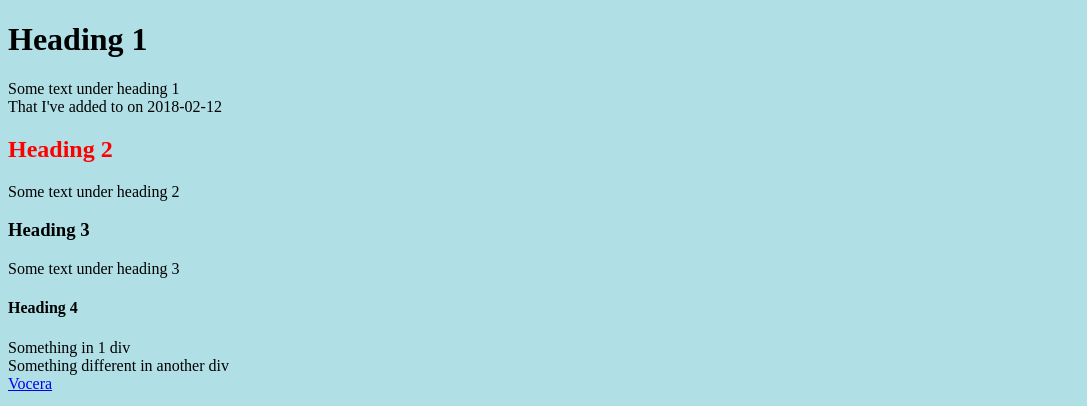
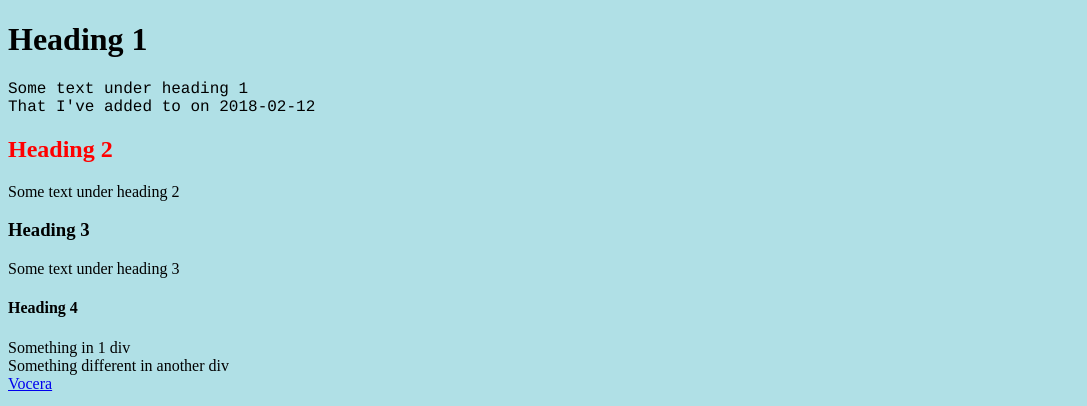
Before and after one commit to GingerGraham/simpleWebsite, a plain HTML site: page index.htm in a window 1280 px wide. Shown: the top 406 px of the page, without its empty margins (0-1087 px from the left). Drawn offline with Linux system fonts and the light colour scheme.

Commit message:
changing fonts in headings

```diff
--- a/index.htm
+++ b/index.htm
@@ -7,7 +7,7 @@
 <body style="background-color: powderblue">
 
 <h1>Heading 1</h1>
-<p>Some text under heading 1<br>That I've added to on 2018-02-12</p>
+<p style="font-family: courier;">Some text under heading 1<br>That I've added to on 2018-02-12</p>
 
 <h2 style="color: red">Heading 2</h2>
 <p>Some text under heading 2</p>
```
